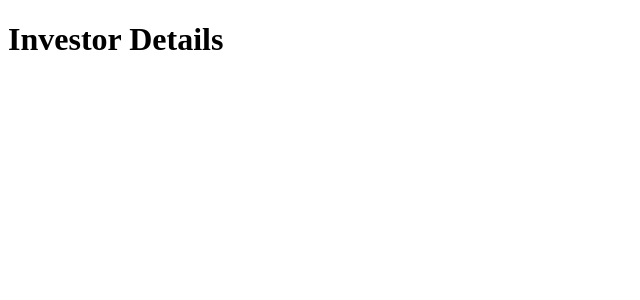
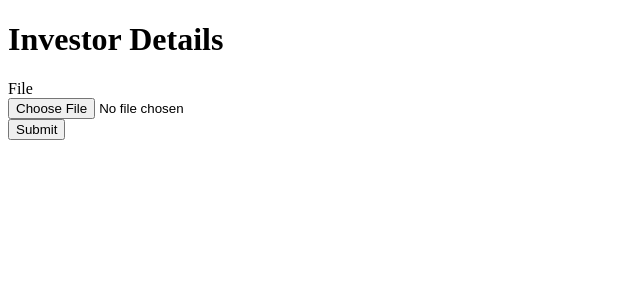
Before and after one commit to RickDT/pmid, a Next.js app: page / in a window 1280 px wide. Shown: the top 300 px of the page, without its empty margins (0-640 px from the left). Built offline with nearby package versions, Linux system fonts and the light colour scheme.

Commit message:
file for basics

```diff
--- a/pages/index.js
+++ b/pages/index.js
@@ -10,6 +10,17 @@ export default function Home() {
 
       <main>
         <h1 className="title">Investor Details</h1>
+        <form
+          onSubmit={(event) => {
+            event.preventDefault();
+            alert("hi");
+          }}
+        >
+          <label for="file-upload">File</label>
+          <br />
+          <input type="file" name="file-upload" /> <br />
+          <input type="submit" />
+        </form>
       </main>
 
       {/* <footer>
```
